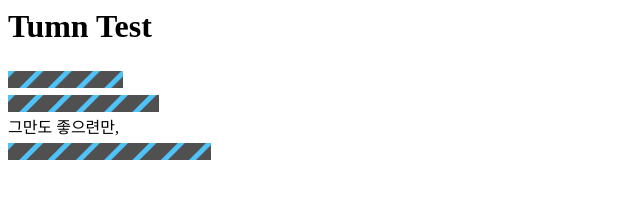
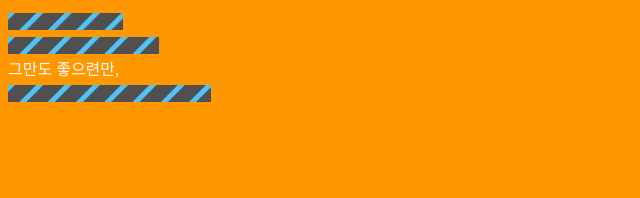
Before and after one commit to hatsu-koi/tumn-design, a browser extension: page UI/test.html in a window 1280 px wide. Shown: the whole page, without its empty margins (0-640 px from the left). Drawn offline with Linux system fonts and the light colour scheme.

Commit message:
Updated poster

```diff
--- a/UI/test.html
+++ b/UI/test.html
@@ -27,10 +27,16 @@
 			span.--tumn-abuse-wrap:hover::after {
 				opacity: .3;
 			}
+
+			body {
+				background: #ff9800;
+				font-family: 'NanumSquare';
+				color: #fff;
+			}
 		</style>
 	</head>
 	<body class="body">
-		<h1>Tumn Test</h1>
+		<!-- <h1>Tumn Test</h1> -->
 		<div>
 			<span class="--tumn-abuse-wrap">&quot;이 바보 녀석아!&quot;</span><br>
 
```
Also changed, not shown: Logo/logo-no-background.svg (added), Logo/logo-transparent-2048.png (added), Poster/resources/popup.png (added), Poster/resources/setting.png (added), Poster/resources/test.png (added), 5 other files.
